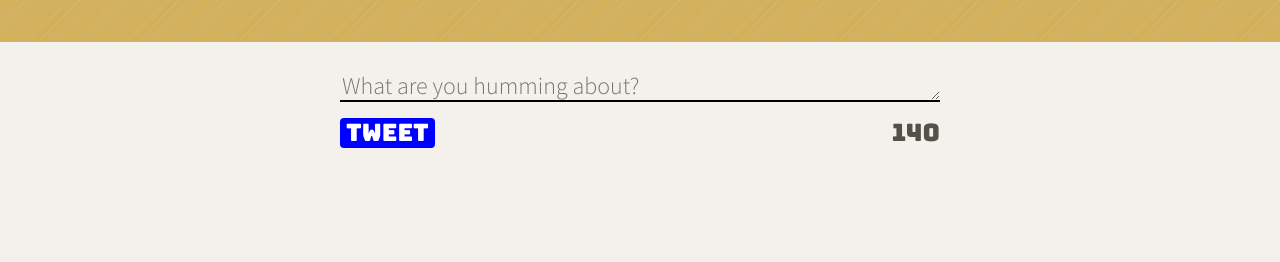
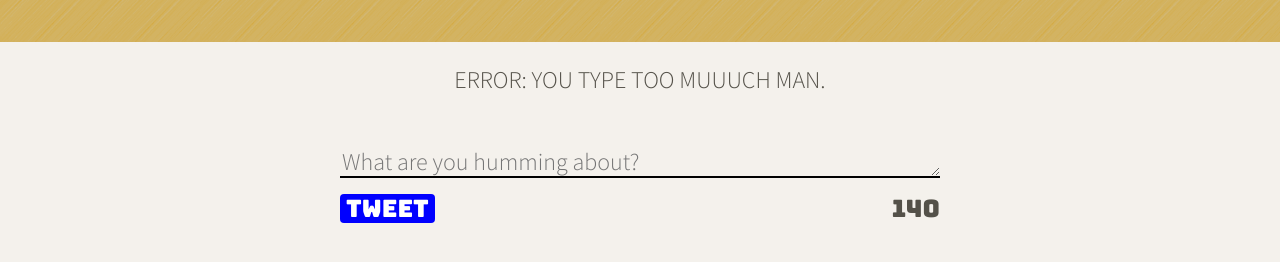
Before and after one commit to tangivan/tweeter-project, a website: page public/index.html in a window 1280 px wide. Shown: the part 478-740 px from the top of the page. Drawn offline with nearby package versions, Linux system fonts and the light colour scheme; no server answers.

Commit message:
Add error stylesheet, and HTML for the error div

```diff
--- a/public/index.html
+++ b/public/index.html
@@ -23,6 +23,7 @@
   <link rel="stylesheet" href="/styles/header.css" type="text/css" />
   <link rel="stylesheet" href="/styles/new-tweet.css" type="text/css" />
   <link rel="stylesheet" href="/styles/tweet.css" type="text/css" />
+  <link rel="stylesheet" href="/styles/error.css" type="text/css" />
   <!-- External JS -->
   <script src="https://ajax.googleapis.com/ajax/libs/jquery/3.4.1/jquery.min.js"></script>
   <script src="https://cdnjs.cloudflare.com/ajax/libs/timeago.js/4.0.2/timeago.min.js"
@@ -55,6 +56,9 @@
   <main class="container">
     <!-- New Tweets Posted Here -->
     <section class="new-tweet">
+      <div class="error">
+        <p>ERROR: YOU TYPE TOO MUUUCH MAN.</p>
+      </div>
       <form action="/tweets/" method="POST">
         <textarea name="text" id="tweet-text" placeholder="What are you humming about?"></textarea>
         <div>
```
